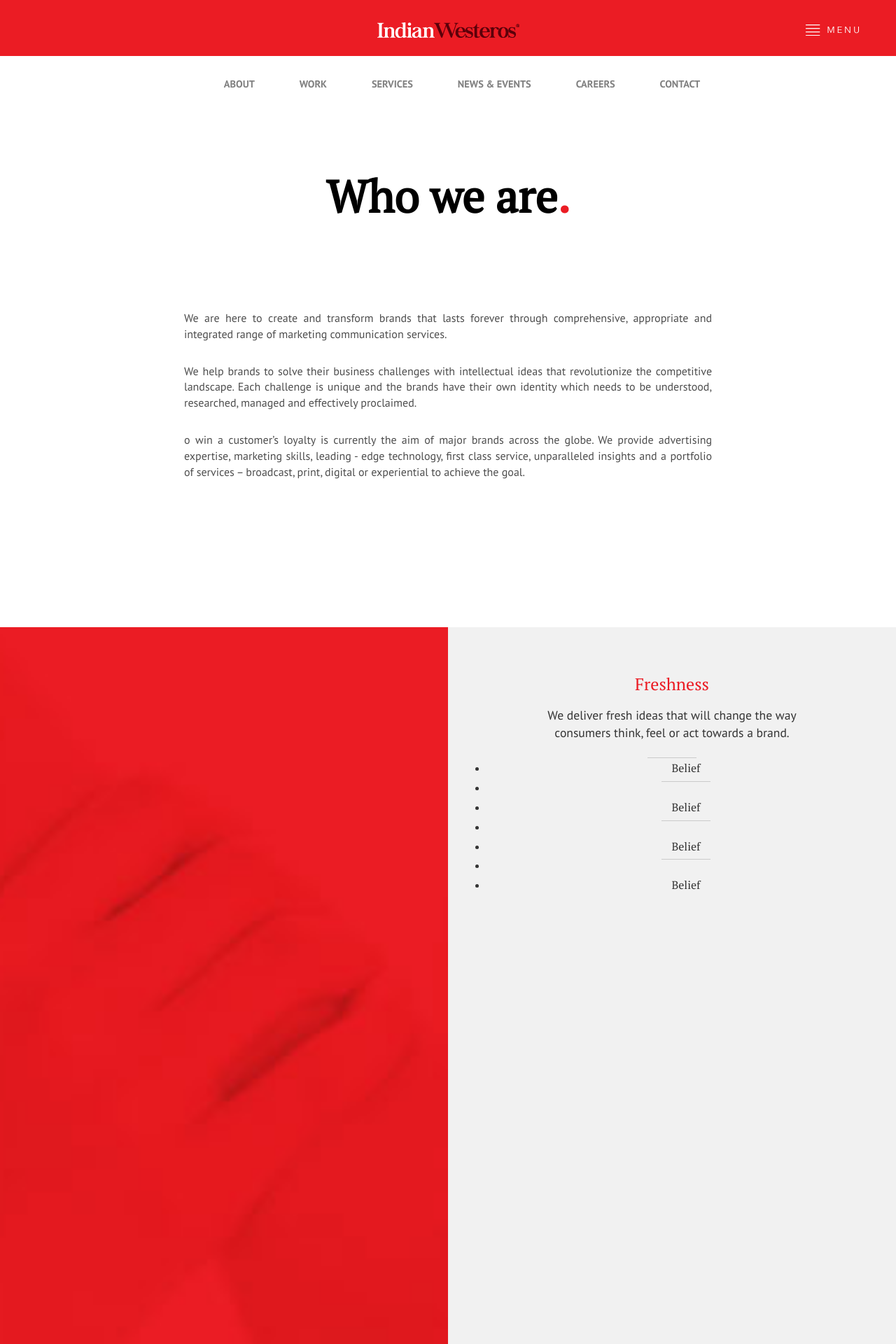
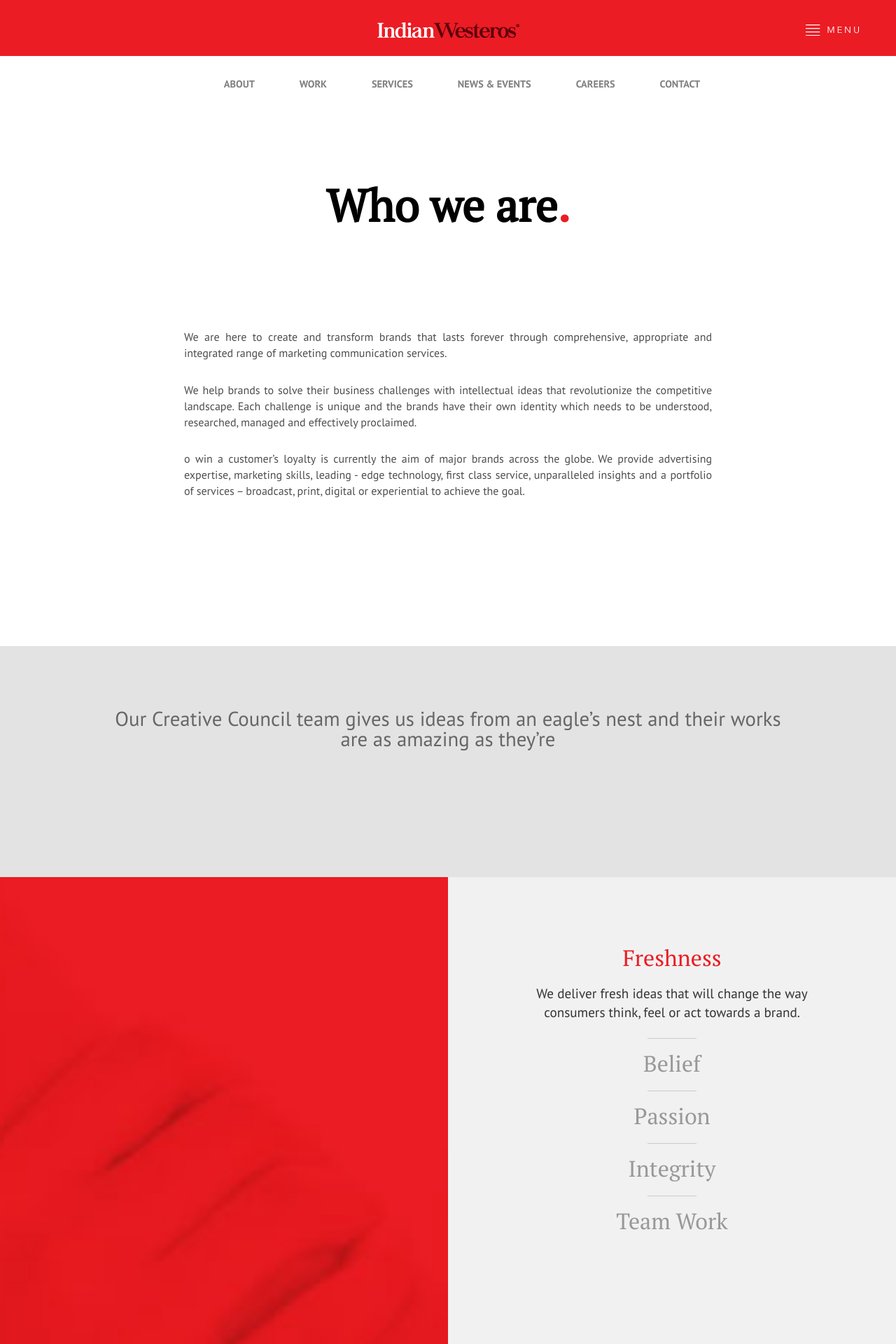
Before and after one commit to praveenraj3/iw, a PHP site: page /about.php in a window 1280 px wide. Shown: the top 1920 px of the page at 70% size. Run offline with PHP 8.4, Linux system fonts and the light colour scheme; some libraries are stand-ins or nearby versions.

Commit message:
about-revised

```diff
--- a/about.php
+++ b/about.php
@@ -40,13 +40,17 @@
            </ul>
        </div>
        <div class="container main-wrap">
-           <div class="big-text text-center">Who we are<span style="color: #eb1c24;">.</span></div>
+           <div class="big-text01 text-center">Who we are<span style="color: #eb1c24;">.</span></div>
            <div class="about-para">
            <p>We are here to  create and transform brands that lasts forever through comprehensive, appropriate and integrated range of marketing communication services. </p>
             <p>We help brands to solve their business challenges with intellectual ideas that revolutionize the competitive landscape. Each challenge is unique and the brands have their own identity which needs to be  understood, researched, managed and effectively proclaimed.  </p>
              <p>o win a customer’s loyalty is currently the aim of major brands across the globe. We provide  advertising expertise, marketing skills, leading - edge technology, first class service, unparalleled insights and a portfolio of services – broadcast, print, digital or experiential to achieve the goal.</p>
            </div>
        </div>
+        <div class="container-fluid creativeCouncil-wrap text-center">
+            <p class="quote">Our Creative Council team gives us ideas from an eagle’s nest and their works<br> are as amazing as they’re</p>
+        </div>
+
        <div class="container-fluid " id="contact">
 <div class="row cnt-row">
     <div class="col-md-6 about-left">
@@ -63,14 +67,14 @@
                <ul>
                <li>Belief</li>
                <li> <hr style="margin-left: auto; border-top: 1px solid #cbcbcb;"></li>
-               <li>Belief</li>
+               <li>Passion</li>
                <li> <hr style="margin-left: auto; border-top: 1px solid #cbcbcb;"></li>
-               <li>Belief</li>
+               <li>Integrity</li>
                <li> <hr style="margin-left: auto; border-top: 1px solid #cbcbcb;"></li>
-                   <li>Belief</li></ul>
+                   <li>Team Work</li></ul>
            </div>
            </div></div>
-             <div class="clearfix"></div>
+
 <?php include('footer.html'); ?>
 
         </div>
--- a/css/main.css
+++ b/css/main.css
@@ -313,7 +313,7 @@ hr {width: 70px; margin-top: 5px; margin-bottom: 5px; border-top: 1px solid #29a
 .nav-cont ul li {display: inline-block; margin: 0 30px;}
 .nav-cont ul li a{ font-family: 'pt_sansbold'; text-decoration: none; font-size: 0.9em; color: #808080;}
 .main-wrap {padding: 5em;}
-.big-text { font-family: 'pt_serifregular'; font-weight: bold; color: #000000; font-size: 4em;}
+.big-text01 { font-family: 'pt_serifregular'; font-weight: bold; color: #000000; font-size: 4em;}
 .about-para {font-family: 'pt_sansregular'; font-size: 1em;
 color: #4d4d4d; margin: 8em;}
 .about-para p {margin: 30px 0; text-align: justify;}
@@ -325,5 +325,10 @@ color: #4d4d4d; margin: 8em;}
 .about-left h1 span {color: #5b000b;}
 
 .about-right {background-color: #f1f1f1; height: 100%;}
-.about-right h3{color: #eb1c24; margin-top: 70px;}
-.about-right p {font-family: 'pt_sansregular'; margin: 20px 0; font-size: 1.1em;}
+.about-right h3{color: #eb1c24; margin-top: 100px; font-size: 2em;}
+.about-right p {font-family: 'pt_sansregular'; margin: 20px 0; font-size: 1.2em;}
+.about-right ul {list-style-type: none;padding: 0;}
+
+.about-right ul li {font-size: 2em; line-height: 2; color: #989898;}
+
+.creativeCouncil-wrap {padding: 4em; background-color: #e3e3e3;}
```
